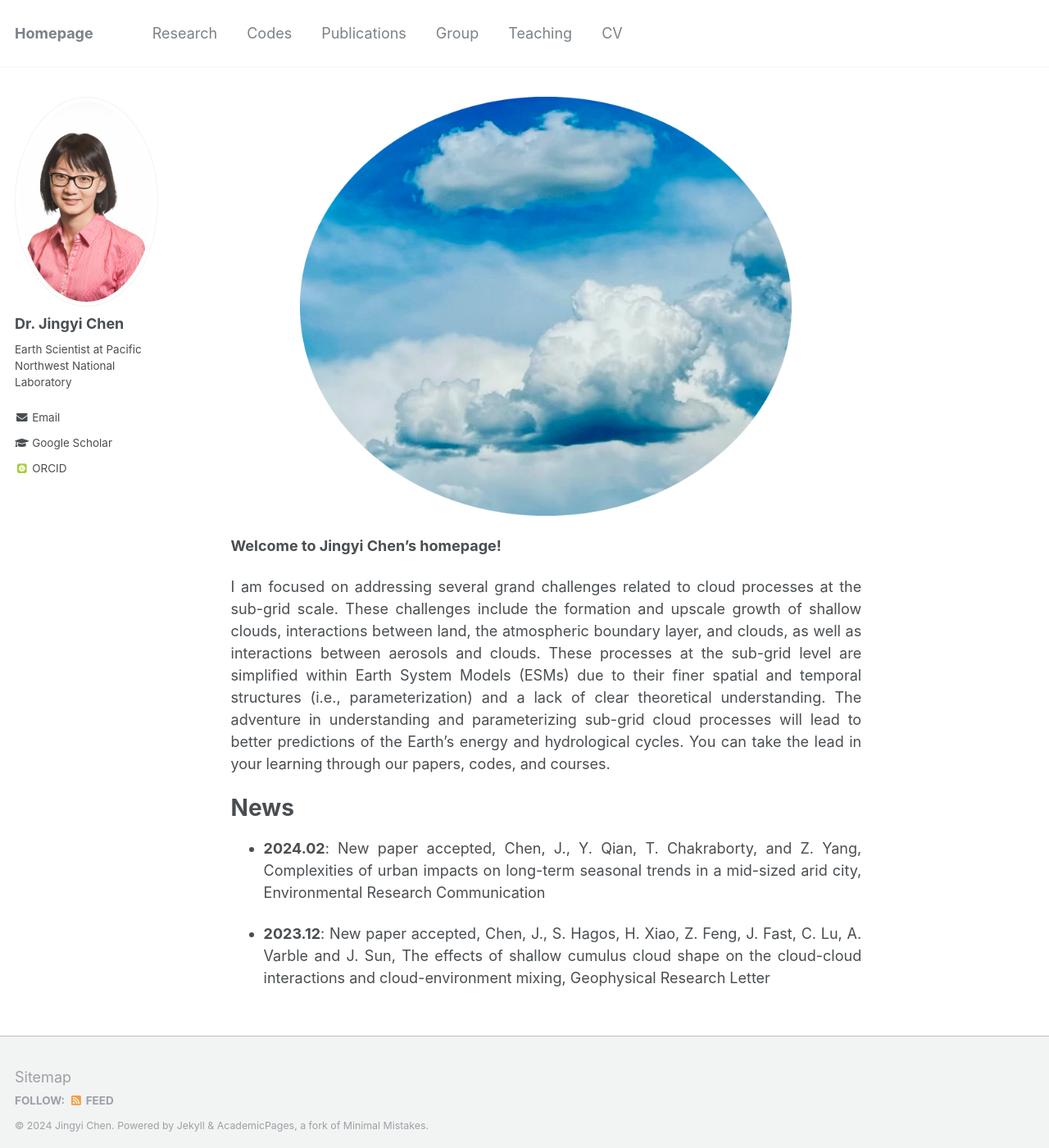
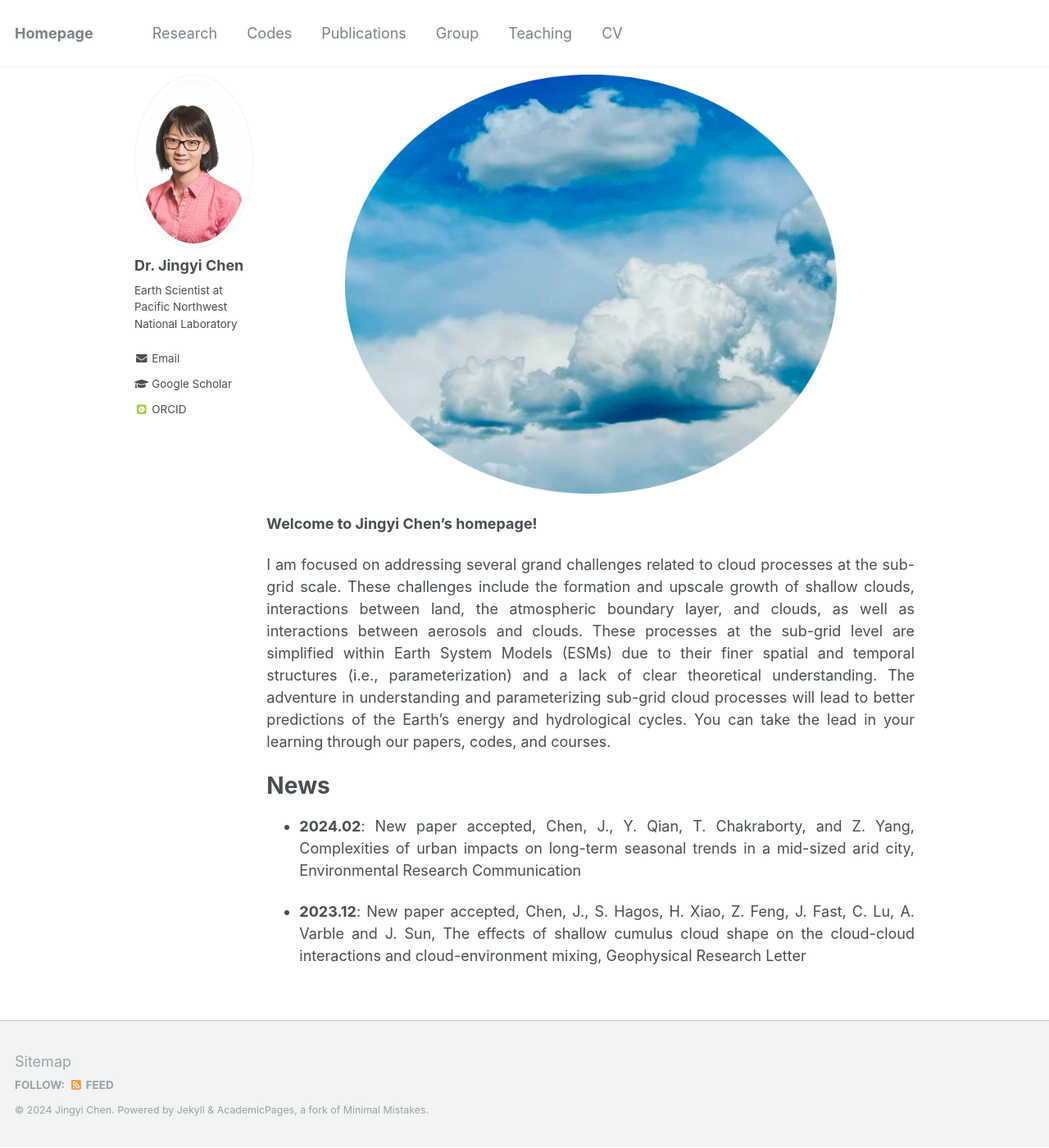
Before and after one commit to Jingyi-Chen/jingyi-chen.github.io, a Jekyll site: the page built from _pages/about.md, in a window 1280 px wide and 1400 px high. Shown: the whole window at 82% size. Built offline with Jekyll 4.4.1, drawn with Linux system fonts in a browser that asks for light colours; some web fonts are replaced.

Commit message:
Update _page.scss

```diff
--- a/_sass/_page.scss
+++ b/_sass/_page.scss
@@ -5,22 +5,22 @@
 #main {
   @include container;
   @include clearfix;
-  margin-top: 2em;
-  padding-left: 1em;
-  padding-right: 1em;
+  margin-top: 0.5em;     /* 2em */
+  padding-left: 2em;   /* 2em */
+  padding-right: 2em;  /* 2em */
   animation: intro 0.3s both;
   animation-delay: 0.35s;
 
   @include breakpoint($x-large) {
-    max-width: $x-large;
+    max-width: 80vw;  /* $x-large */
   }
 }
 
 .page {
   @include breakpoint($large) {
-    @include span(10 of 12 last);
-    @include prefix(0.5 of 12);
-    @include suffix(2 of 12);
+    @include span(10 of 12 last);  /* 10 if 12 */
+    @include prefix(0 of 12);    /* 0.5 if 12 */
+    @include suffix(0 of 12);      /* 2 if 12 */
   }
 
   .page__inner-wrap {
@@ -49,7 +49,7 @@
 }
 
 .page__content {
-   text-align: justify; /* added by QY */
+  text-align: justify; /* added by QY */
 
   h2 {
     padding-bottom: 0.5em;
```
